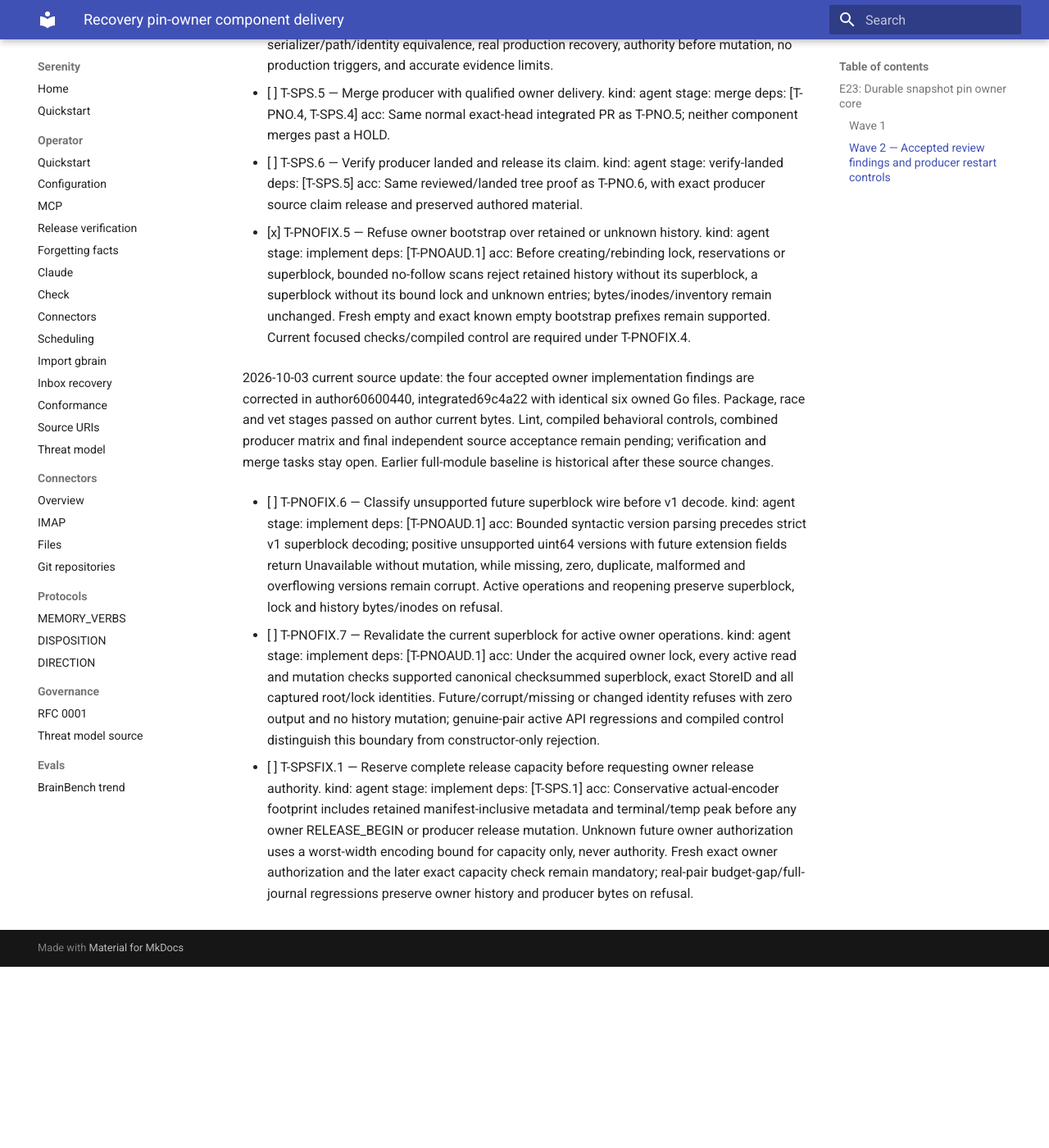
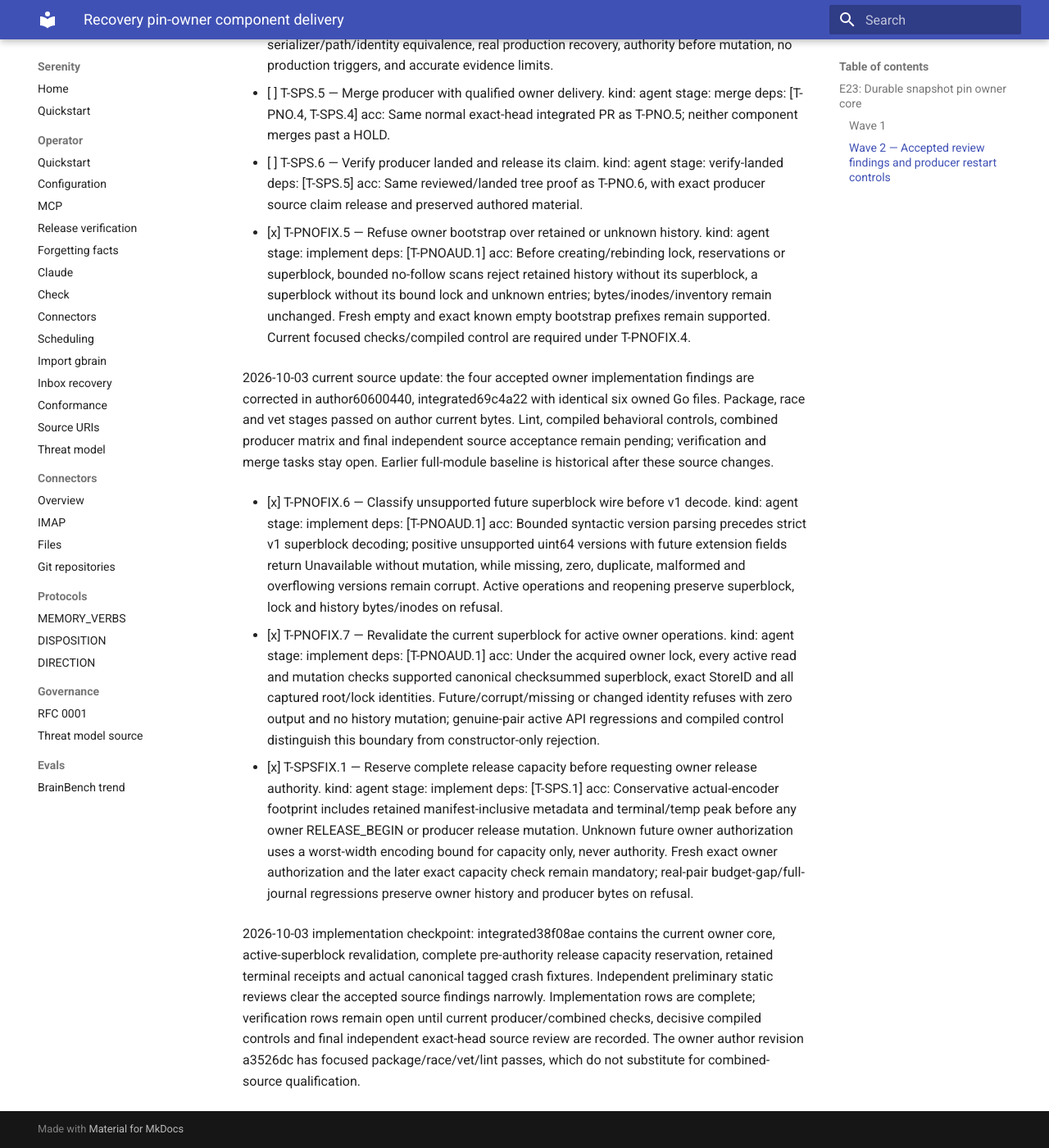
Before and after one commit to sirerun/serenity, an MkDocs documentation site: the page built from docs/plans/recovery-pin-owner-delivery-2026-10-03.md, in a window 1280 px wide and 1400 px high, scrolled down 1918 px. Shown: the whole window at 82% size. Built offline with MkDocs 1.6.1 and Material for MkDocs 9.7.7, drawn with Linux system fonts in a browser that asks for light colours; before the commit the page ends 3097 px from its top, so only the background shows below that; some of the changed text lies outside the part shown.

Commit message:
Record implementation checkpoint and pending qualification

```diff
--- a/docs/plans/recovery-pin-owner-delivery-2026-10-03.md
+++ b/docs/plans/recovery-pin-owner-delivery-2026-10-03.md
@@ -6,7 +6,7 @@
 
 - [x] T-PNO.1 — Freeze narrow owner contract and ownership. kind: agent stage: preflight deps: []
   acc: Exact6588 contract and independent CLEAR banked, single-owner/factory publication boundaries recorded, writable SSD and narrow claim verified.
-- [ ] T-PNO.2 — Implement exact durable pin owner core. kind: agent stage: implement deps: [T-PNO.1]
+- [x] T-PNO.2 — Implement exact durable pin owner core. kind: agent stage: implement deps: [T-PNO.1]
   acc: Only owned new pin_owner files implement all reviewed events, methods, exact tuple/CAS/tombstones and bounded crash replay; READY/effects/committed-restore release remain rejected.
 - [ ] T-PNO.3 — Verify current owner and real producer pair behavior. kind: agent stage: verify deps: [T-PNO.2, T-PNOFIX.4, T-SPS.3]
   acc: Current-byte real producer-pair lifecycle, crash, identity, bounds, stale tuple and proof tests pass; compiled mutation RED/restored PASS, focused race/vet/lint and root full-module race/vet/lint/Linux checks recorded under real exact-released leases.
@@ -33,7 +33,7 @@ Logical T23.50, full READY/coordinator/factory authority, post-restore release,
   acc: Meaningful regressions and compiled mutation controls, restored passing focused race/vet/lint with exact build lease releases. T-PNO.4 is the independent renewed review of these findings.
 - [x] T-SPS.1 — Adopt reviewed producer crash and restart rule. kind: agent stage: preflight deps: [T-PNO.1]
   acc: Proposal096 design CLEAR and coordinator source freeze e762c9c banked; exact source claim c20ad and disjoint backup/testhooks ownership; source acceptance remains HOLD.
-- [ ] T-SPS.2 — Implement producer primitive controls and authorized restart. kind: agent stage: implement deps: [T-SPS.1]
+- [x] T-SPS.2 — Implement producer primitive controls and authorized restart. kind: agent stage: implement deps: [T-SPS.1]
   acc: Fresh exact owner authority precedes resumed deletion/new tombstone; completed tombstone uses exact terminal acknowledgement only after live lease absence; real tagged primitive controls and anchored reachable partial states preserve production no-op and RemoveAll. Adopted terminal amendment retains exact receipts with bounded4096 journal and complete peak metadata reservations.
 - [ ] T-SPS.3 — Verify producer current source and controls. kind: agent stage: verify deps: [T-SPS.2, T-SPSFIX.1]
   acc: Ordinary/tagged child crash matrix, authority denial, cancellation, tuple/root/inode mismatch, live-present, repeated terminal real-pair reconciliation, bounded journal cap/overflow and peak metadata regressions; compiled RED/restored PASS and focused checks under exact released leases. Full integrated checks occur in T-PNO.3.
@@ -49,11 +49,13 @@ Logical T23.50, full READY/coordinator/factory authority, post-restore release,
 
 2026-10-03 current source update: the four accepted owner implementation findings are corrected in author60600440, integrated69c4a22 with identical six owned Go files. Package, race and vet stages passed on author current bytes. Lint, compiled behavioral controls, combined producer matrix and final independent source acceptance remain pending; verification and merge tasks stay open. Earlier full-module baseline is historical after these source changes.
 
-- [ ] T-PNOFIX.6 — Classify unsupported future superblock wire before v1 decode. kind: agent stage: implement deps: [T-PNOAUD.1]
+- [x] T-PNOFIX.6 — Classify unsupported future superblock wire before v1 decode. kind: agent stage: implement deps: [T-PNOAUD.1]
   acc: Bounded syntactic version parsing precedes strict v1 superblock decoding; positive unsupported uint64 versions with future extension fields return Unavailable without mutation, while missing, zero, duplicate, malformed and overflowing versions remain corrupt. Active operations and reopening preserve superblock, lock and history bytes/inodes on refusal.
 
-- [ ] T-PNOFIX.7 — Revalidate the current superblock for active owner operations. kind: agent stage: implement deps: [T-PNOAUD.1]
+- [x] T-PNOFIX.7 — Revalidate the current superblock for active owner operations. kind: agent stage: implement deps: [T-PNOAUD.1]
   acc: Under the acquired owner lock, every active read and mutation checks supported canonical checksummed superblock, exact StoreID and all captured root/lock identities. Future/corrupt/missing or changed identity refuses with zero output and no history mutation; genuine-pair active API regressions and compiled control distinguish this boundary from constructor-only rejection.
 
-- [ ] T-SPSFIX.1 — Reserve complete release capacity before requesting owner release authority. kind: agent stage: implement deps: [T-SPS.1]
+- [x] T-SPSFIX.1 — Reserve complete release capacity before requesting owner release authority. kind: agent stage: implement deps: [T-SPS.1]
   acc: Conservative actual-encoder footprint includes retained manifest-inclusive metadata and terminal/temp peak before any owner RELEASE_BEGIN or producer release mutation. Unknown future owner authorization uses a worst-width encoding bound for capacity only, never authority. Fresh exact owner authorization and the later exact capacity check remain mandatory; real-pair budget-gap/full-journal regressions preserve owner history and producer bytes on refusal.
+
+2026-10-03 implementation checkpoint: integrated38f08ae contains the current owner core, active-superblock revalidation, complete pre-authority release capacity reservation, retained terminal receipts and actual canonical tagged crash fixtures. Independent preliminary static reviews clear the accepted source findings narrowly. Implementation rows are complete; verification rows remain open until current producer/combined checks, decisive compiled controls and final independent exact-head source review are recorded. The owner author revision a3526dc has focused package/race/vet/lint passes, which do not substitute for combined-source qualification.
```
Also changed, not shown: docs/plans/recovery-pin-owner-producer-preliminary-review-2026-10-03.md (added, +23 -0 lines).
